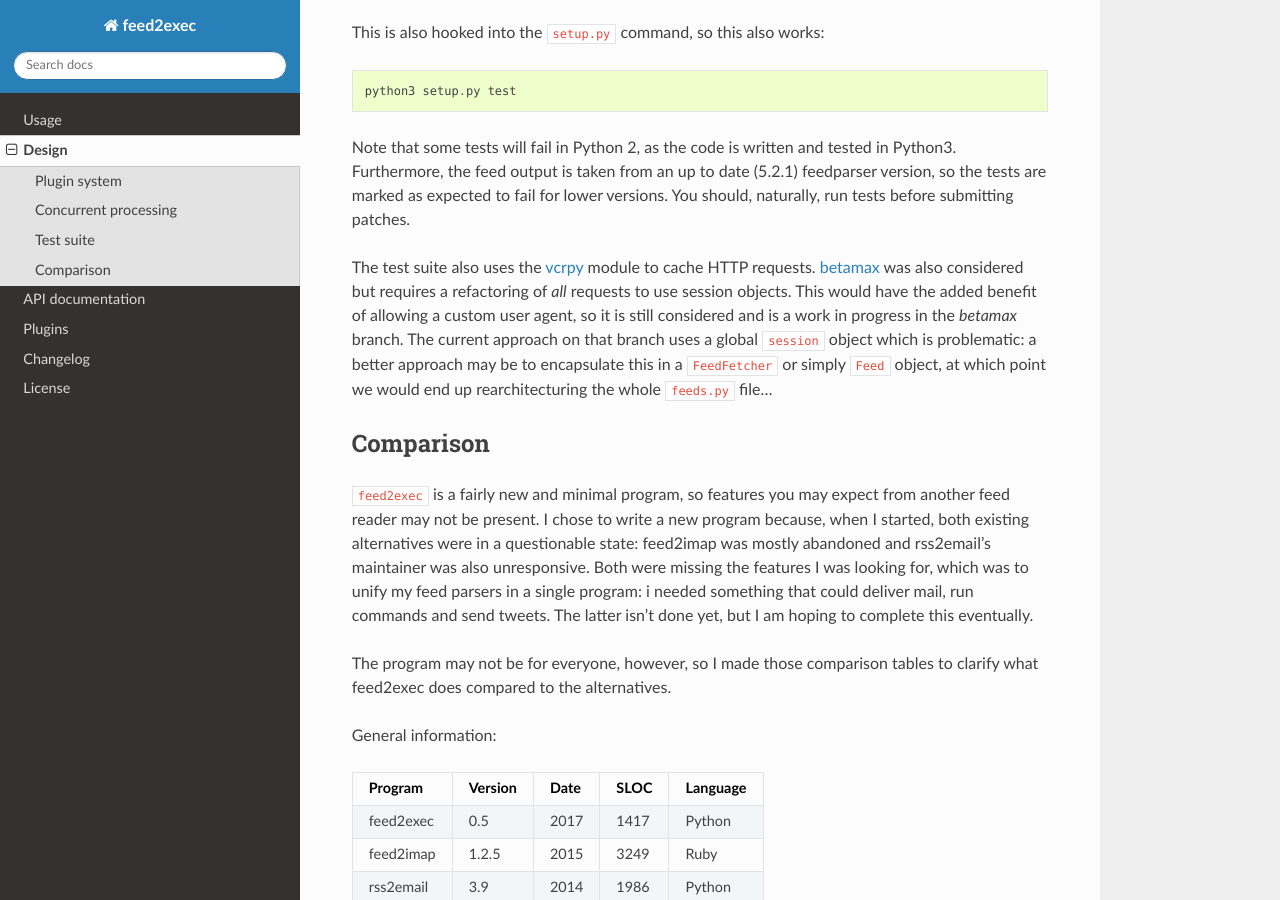
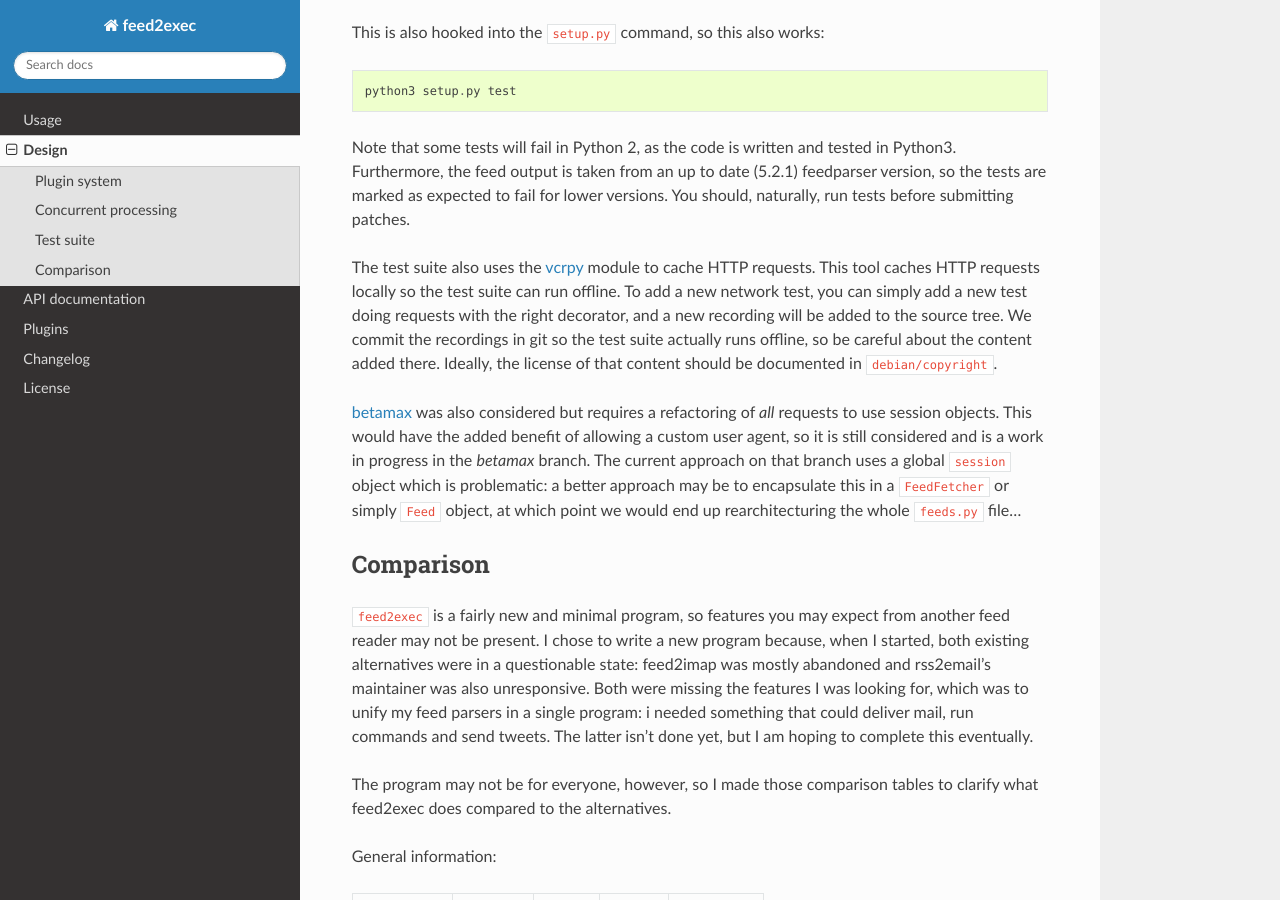
Before and after one commit to timb-machine-mirrors/anarcat-feed2exec, a Sphinx documentation site: the page built from doc/design.rst, in a window 1280 px wide and 900 px high, scrolled down 1418 px. Built offline with Sphinx 7.4.7 and the Read the Docs theme 2.0.0, drawn with Linux system fonts in a browser that asks for light colours; the version number could not be read and is left out.

Commit message:
expand on the use of vcr

```diff
--- a/doc/design.rst
+++ b/doc/design.rst
@@ -94,7 +94,15 @@
 
 The test suite also uses the `vcrpy
 <https://pypi.python.org/pypi/vcrpy>`_ module to cache HTTP
-requests. `betamax <https://pypi.python.org/pypi/betamax>`_ was also
+requests. This tool caches HTTP requests locally so the test suite can
+run offline. To add a new network test, you can simply add a new test
+doing requests with the right decorator, and a new recording will be
+added to the source tree. We commit the recordings in git so the test
+suite actually runs offline, so be careful about the content added
+there. Ideally, the license of that content should be documented in
+``debian/copyright``.
+
+`betamax <https://pypi.python.org/pypi/betamax>`_ was also
 considered but requires a refactoring of *all* requests to use session
 objects. This would have the added benefit of allowing a custom user
 agent, so it is still considered and is a work in progress in the
```
